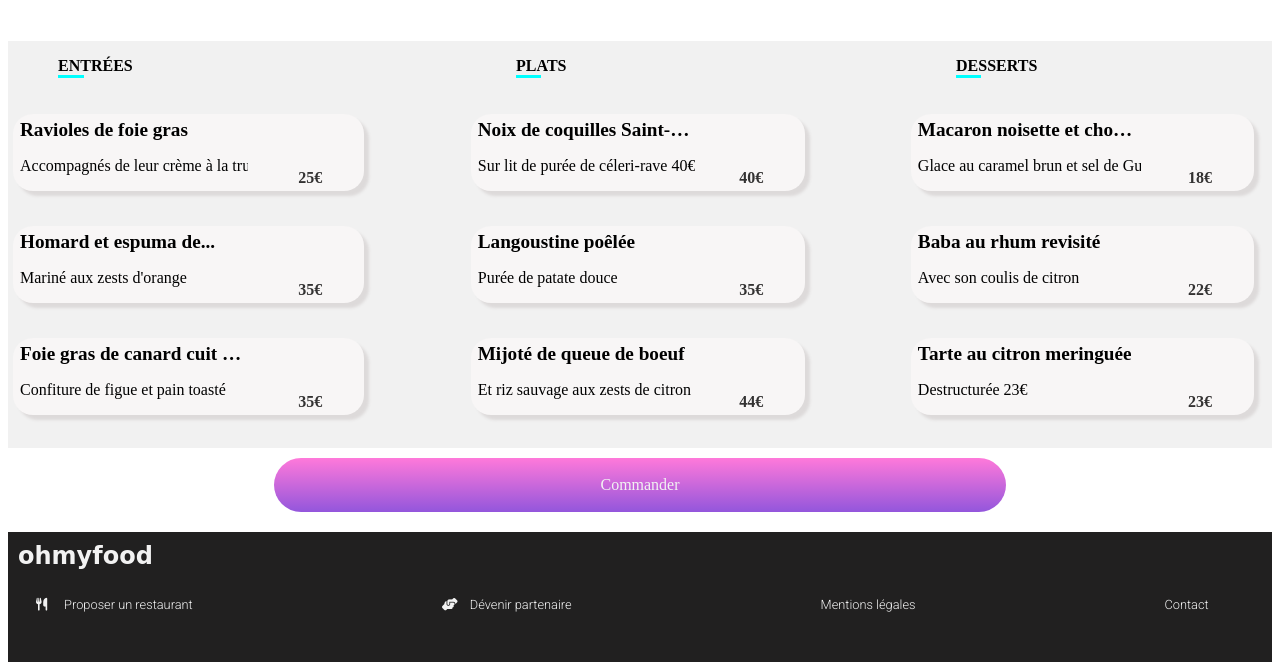
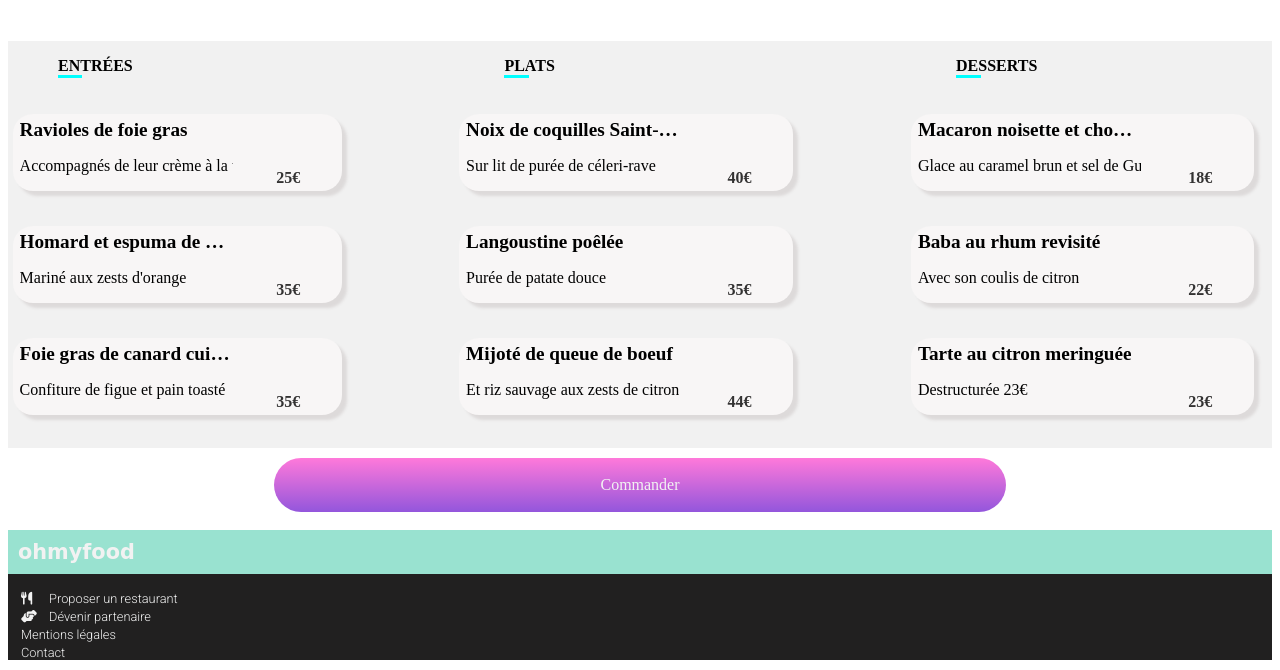
Before and after one commit to Betsa4774/Ohmayfood_30042001, a website: page menu2.html in a window 1280 px wide. Shown: the part 656-1326 px from the top of the page. Drawn offline with Linux system fonts and the light colour scheme; a web font is replaced by a local one.

Commit message:
revisionMedia

```diff
--- a/menu2.html
+++ b/menu2.html
@@ -46,7 +46,7 @@
               <label class="menu__description__entree1 entree1" for="entree1">
                 <div class="menu__description__entree1--name">
                   <H4>Ravioles de foie gras</H4>
-                  <p>Accompagnés de leur crème à la truffe 25€</p>
+                  <p>Accompagnés de leur crème à la truffe</p>
                 </div>
                 <div class="menu_description_prix">
                   <p class="prix"> 25€</p>
@@ -59,7 +59,7 @@
               <input type="checkbox" id="entree2"/>
               <label class="menu__description__entree1 entree2" for="entree2">
                 <div class="menu__description__entree1--name">
-                  <H4>Homard et espuma de...</H4>
+                  <H4>Homard et espuma de Poitiron</H4>
                   <p>Mariné aux zests d'orange</p>
                 </div>
                 <div class="menu_description_prix">
@@ -92,7 +92,7 @@
                 <label class="menu__description__plats1 entree1" for="plats1">
                 <div class="menu__description__plats1--name">
                     <h4>Noix de coquilles Saint-Jacques</h4>
-                    <p>Sur lit de purée de céleri-rave 40€</p>
+                    <p>Sur lit de purée de céleri-rave</p>
                 </div>
                 <div class="menu_description_prix">
                   <p class="prix"> 40€</p>
--- a/sass/main.scss
+++ b/sass/main.scss
@@ -7,7 +7,7 @@
 @media all and (max-width: 500px) {
     .bloc_page {
         width: 98%;
-        background-color: #f2f2f2;
+        background-color: #b37a7a;
         position: relative;
     }
     // mise en forme du loader
@@ -264,7 +264,6 @@
   .footer {
          background-color:#212020;
          height: 130px;
-
       h2 { //titre
             color:$color-text;
             font-family: $font-titres;
@@ -353,7 +352,6 @@
         opacity: 0;
         animation: animation-delay 0.4s linear 2s both;
     }
-
     @keyframes animation-delay {
         from {
           opacity: 0;
@@ -545,7 +543,6 @@
                    position: absolute;
                     top: 25px;
                 }
-
             }
        }
     }
@@ -571,15 +568,21 @@
   .footer {
         background-color:#212020;
         height: 130px;
+        // >.title__footer { //titre
+        //     display: flex;
+        //     justify-content: center;
+        //     font-size: 1.5rem;
+        //     background-color: #05251d;
+
       h2 { //titre
             color:$color-text;
             font-family: $font-titres;
             font-size: nth($taille-lettre,4);
             padding: nth($padding-dimensions,2);
             margin-bottom: 0;
-            //  display: flex;
-            //  flex-direction: row;
-            //  justify-content: center;
+            // display: flex;
+            // flex-direction: row;
+            // justify-content: center;
            +div { //.info__footer
                 // padding-left: nth($padding-dimensions,1);
                 ul {
@@ -882,12 +885,11 @@
         footer {
         //         background-color:#212020;
         //         height: 130px;
-        >.title__footer { //titre
+        > h2 { //titre
             display: flex;
             justify-content: center;
             font-size: 1.5rem;
-
-
+            background-color: #99e2d0;
         //             color:$color-text;
         //             font-family: $font-titres;            //ne marche pas ?
         //             padding: nth($padding-dimensions,2);
--- a/sass/pages/_menu.scss
+++ b/sass/pages/_menu.scss
@@ -1,5 +1,4 @@
 //mobile
-
 @media all and (max-width: 500px)  {
    .header_fleche {
         display: flex;
@@ -53,15 +52,11 @@
             }
         }
     }
-    .btn_like_heart {
-    //pas besoin de propriétés. Il les prend automatiquement.
-    }
     // Description de la carte du restaurant
     .menu__description { // Entrée, plats et desserts
         margin-top: 60px;
         padding-left: 5px;
         padding-bottom: 15px;
-
     }
     //Title Entrées, Plats et Desserts
        .menu__description__entree h3, .menu__description__plats h3,
@@ -104,7 +99,6 @@
             }
         }
     }
-
     //bouton commander
     #bouton_comamnder {
        a {
@@ -115,6 +109,7 @@
            margin: 60px;
        }
     }
+
    //animations-glissage des cartes
    .menu__description__entree1 {//les 3 cartes
          position: relative;
@@ -396,7 +391,16 @@
 
         }
     }
-
+    // .menu__description__entree1, .menu__description__plats1, .menu__description__desserts1 :hover {//les 9 cartes
+    //     @include menu_carte;
+    //     // background-color: green;
+    //  .menu_description_prix :hover{
+    //         @include prix;
+    //         position: relative;
+    //         background-color: green;
+    //         left: 0;
+    //     }
+  //  }
 
     .menu__description__entree, .menu__description__plats, .menu__description__desserts {//Englobe les 9 cartes
         >input {
```
Also changed, not shown: public/css/style.css, 1 other file. Lines whose indentation alone changed are shown as unchanged.
